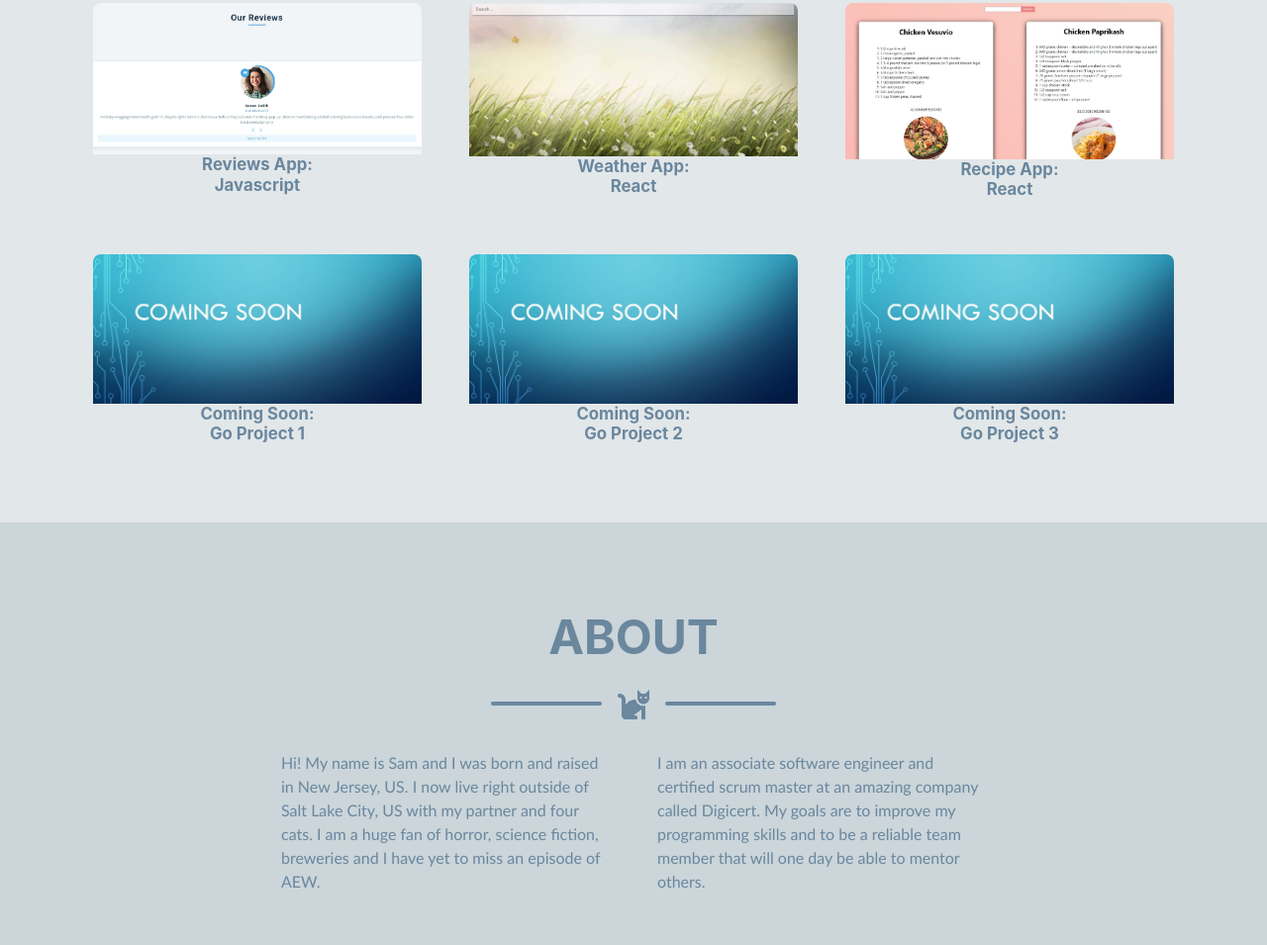
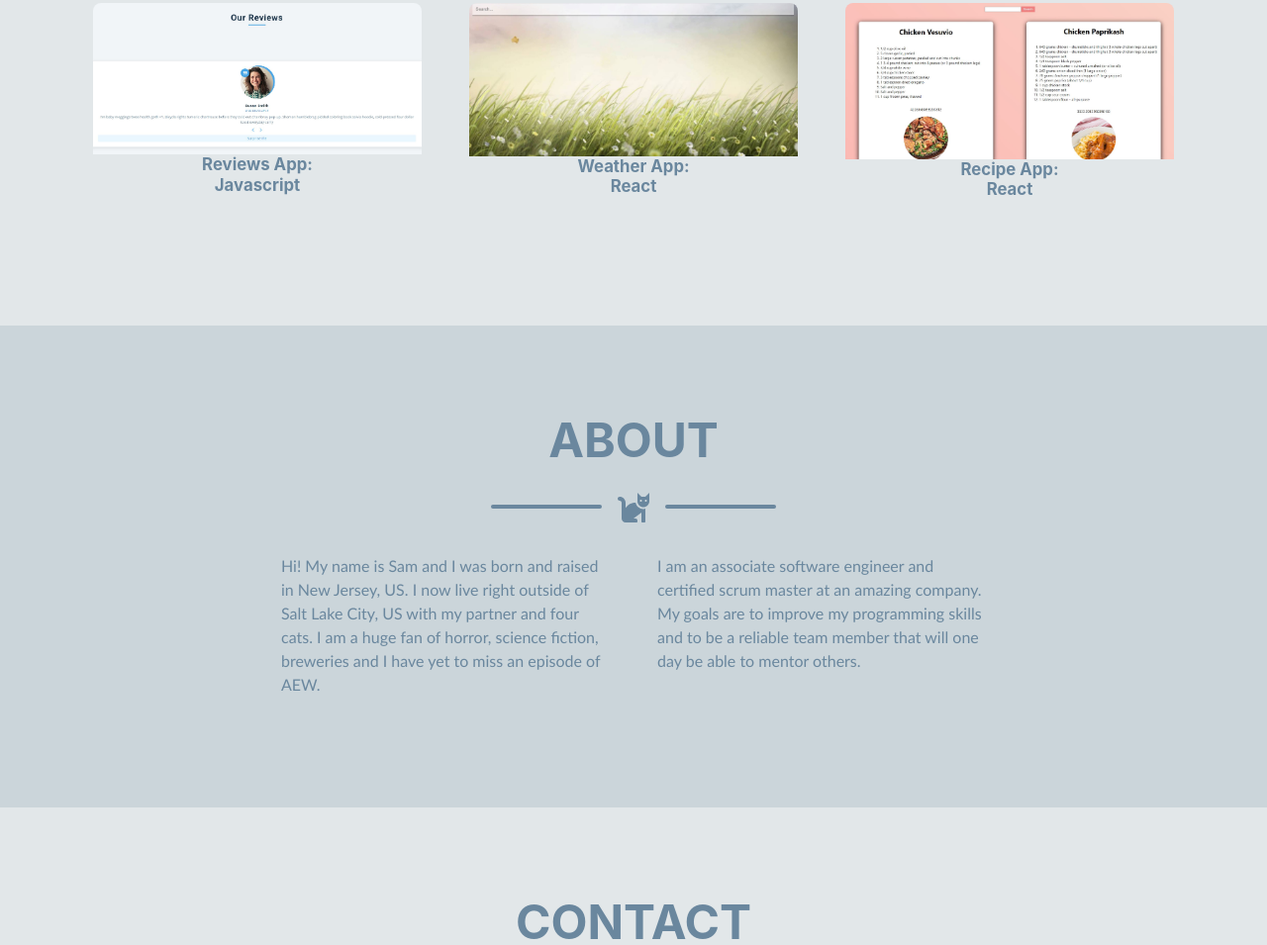
Before and after one commit to Samantha-Grace/portfolio, a website: page index.html in a window 1280 px wide. Shown: the part 1320-2275 px from the top of the page at 99% size. Drawn offline with nearby package versions, Linux system fonts and the light colour scheme; a web font is replaced by a local one.

Commit message:
comment out the coming soon pages

```diff
--- a/index.html
+++ b/index.html
@@ -140,7 +140,7 @@
           </div>
         </div>
           <!-- Portfolio Item 7-->
-          <div class="col-md-6 col-lg-4 mb-5 mb-lg-0">
+          <!-- <div class="col-md-6 col-lg-4 mb-5 mb-lg-0">
             <div class="portfolio-item mx-auto">
               <a href="https://www.google.com" target="_blank">
                 <img class="img-fluid" src="assets/img/portfolio/comingsoon.JPG" alt="comingsoon" />
@@ -149,9 +149,9 @@
                 </h6>
               </a>
             </div>
-          </div>
+          </div> -->
           <!-- Portfolio Item 8-->
-          <div class="col-md-6 col-lg-4 mb-5 mb-md-0">
+          <!-- <div class="col-md-6 col-lg-4 mb-5 mb-md-0">
             <div class="portfolio-item mx-auto">
               <a href="https://www.google.com" target="_blank">
                 <img class="img-fluid" src="assets/img/portfolio/comingsoon.JPG" alt="comingsoon" />
@@ -160,9 +160,9 @@
                 </h6>
               </a>
             </div>
-          </div>
+          </div> -->
           <!-- Portfolio Item 9-->
-          <div class="col-md-6 col-lg-4">
+          <!-- <div class="col-md-6 col-lg-4">
             <div class="portfolio-item mx-auto">
               <a href="https://www.google.com" target="_blank">
                 <img class="img-fluid" src="assets/img/portfolio/comingsoon.JPG" alt="comingsoon" />
@@ -171,7 +171,7 @@
                 </h6>
               </a>
             </div>
-          </div>
+          </div> -->
       </div>
     </div>
   </section>
@@ -197,7 +197,7 @@
           </p>
         </div>
         <div class="col-lg-4 mr-auto text-secondary">
-          I am an associate software engineer and certified scrum master at an amazing company called Digicert.
+          I am an associate software engineer and certified scrum master at an amazing company.
           My goals are to improve my programming skills and to be a reliable team member
           that will one day be able to mentor others.
           </p>
```
